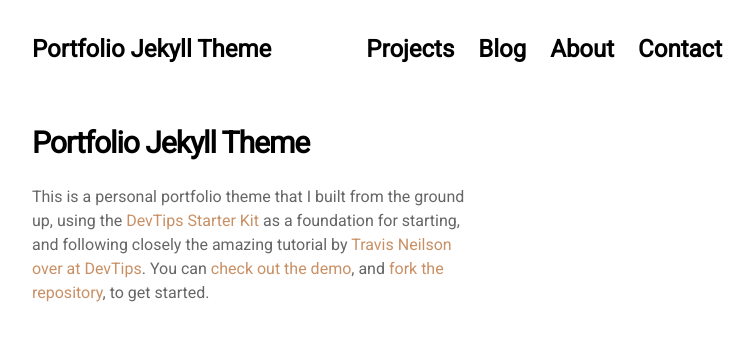
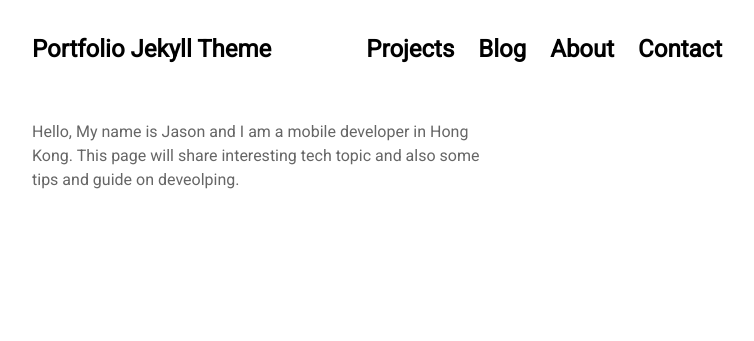
Before and after one commit to shunnokw/jw7.dev, a Jekyll site: the page built from pages/about.html, in a window 1280 px wide. Shown: the top 341 px of the page, without its empty margins (263-1017 px from the left). Built offline with Jekyll 4.4.1, drawn with Linux system fonts in a browser that asks for light colours; nearby versions of some CDN libraries; part of the change alters nothing that is shown.

```diff
--- a/_data/settings.yml
+++ b/_data/settings.yml
@@ -40,9 +40,11 @@ disqus:
 # About Section
 
 about: >
-  # Portfolio Jekyll Theme
 
-  This is a personal portfolio theme that I built from the ground up, using the [DevTips Starter Kit](http://devtipsstarterkit.com/) as a foundation for starting, and following closely the amazing tutorial by [Travis Neilson over at DevTips](https://www.youtube.com/watch?v=T6jKLsxbFg4&list=PL0CB3OvPhDA_STygmp3sDenx3UpdOMk7P). You can [check out the demo](lenpaul.github.io/portfolio-jekyll-theme/), and [fork the repository](https://github.com/LeNPaul/portfolio-jekyll-theme/fork), to get started.
+  Hello,
+
+  My name is Jason and I am a mobile developer in Hong Kong.
+  This page will share interesting tech topic and also some tips and guide on deveolping.
 
 contact: >
   # Contact
--- a/about.markdown
+++ /dev/null
@@ -1,10 +0,0 @@
----
-layout: page
-title: About
-permalink: /about/
----
-
-Hello,
-
-My name is Jason and I am a mobile developer in Hong Kong.
-This page will share interesting tech topic and also some tips and guide on deveolping.
```
